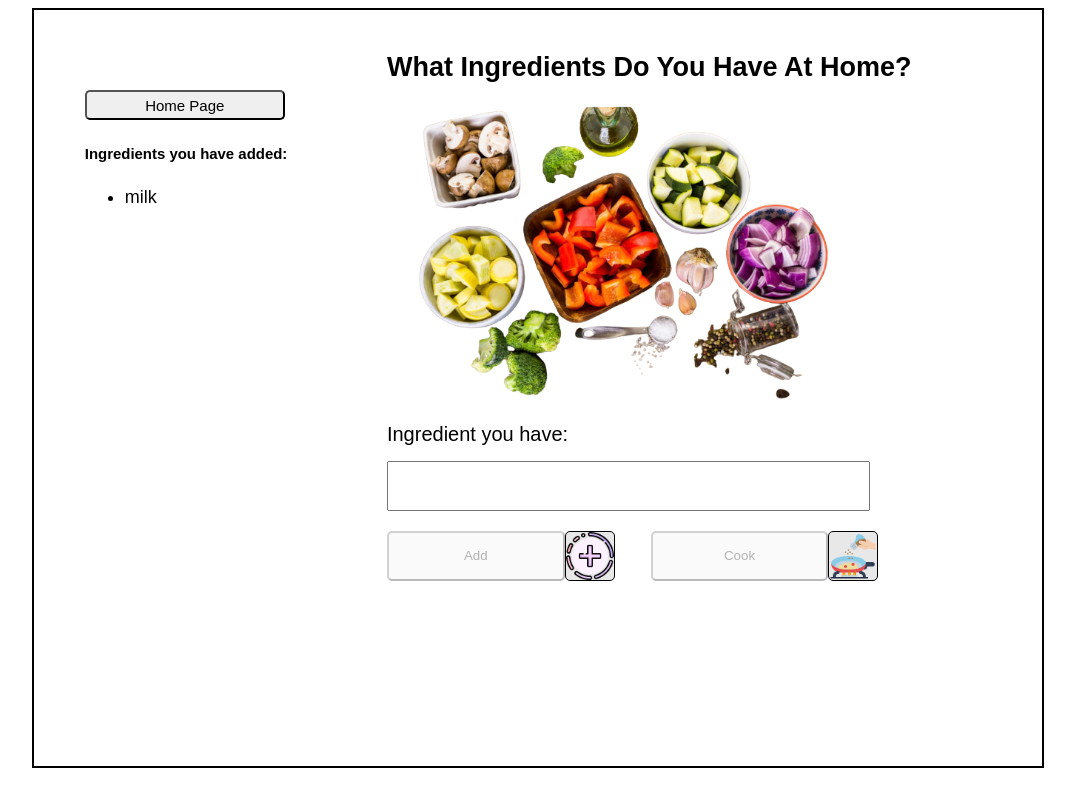
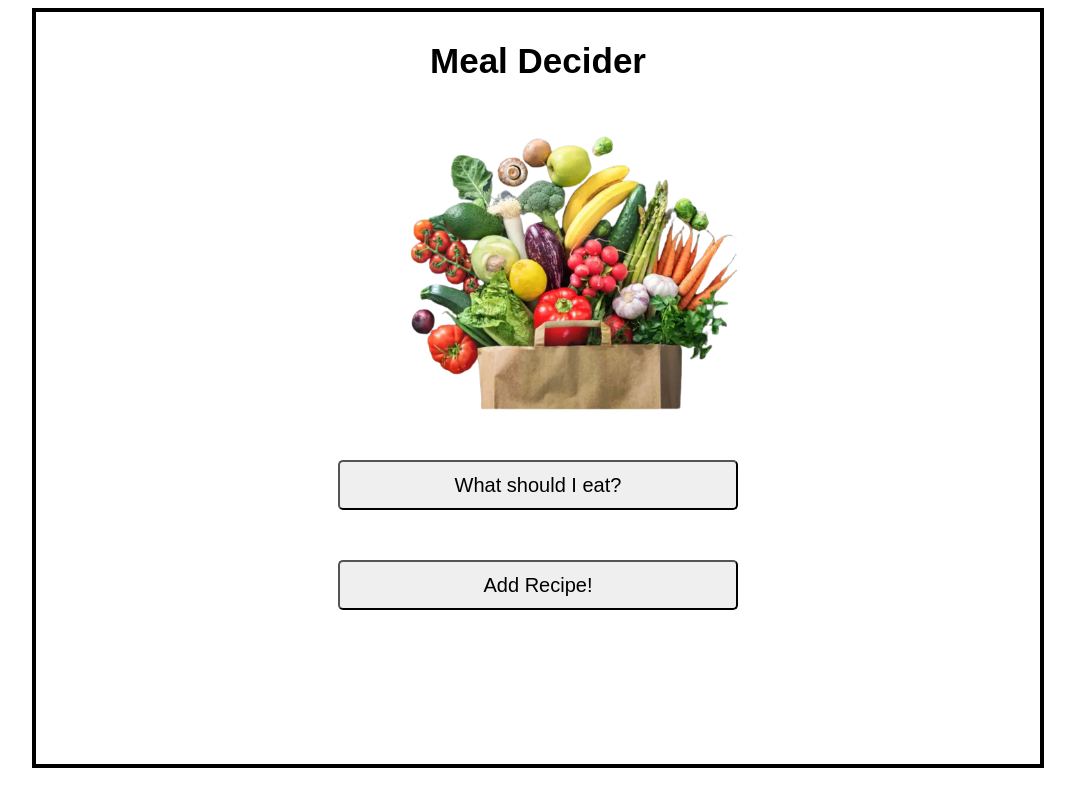
Before and after one commit to happyzhu-tech/mvp, a React app: page / in a window 1280 px wide. Shown: the whole page, without its empty margins (102-1177 px from the left). Built offline with nearby package versions, Linux system fonts and the light colour scheme; the HTML template or start-up script is replaced by a standard one.

Commit message:
users are able to switch between homepage and ingredient page

```diff
--- a/client/src/components/AddIngredient/AddIngredient.jsx
+++ b/client/src/components/AddIngredient/AddIngredient.jsx
@@ -7,7 +7,6 @@ import { GlobalContext } from '../App.jsx';
 
 const AddIngredient = () => {
   const globalData = useContext(GlobalContext);
-  // const [ingredients, setIngredients] = useState([]); // global
   const [inputValue, setInputValue] = useState('');
 
   const inputChangeHandler = (event) => {
@@ -16,10 +15,10 @@ const AddIngredient = () => {
 
   const addClickHandler = (event) => {
     event.preventDefault();
-    const newArr = ingredients.slice();
+    const newArr = globalData.state.ingredients.slice();
     newArr.push(inputValue);
     //dispatch
-
+    globalData.dispatch({ type: 'updateIngredients', data: newArr });
     setInputValue('');
   };
 
--- a/client/src/components/App.jsx
+++ b/client/src/components/App.jsx
@@ -6,12 +6,18 @@ import style from './App.module.css';
 
 const initialState = {
   ingredients: [],
+  isHomePage: true,
+  isIngredientPage: false,
 };
 
 const reducer = (state, action) => {
   switch (action.type) {
     case 'updateIngredients':
       return { ...state, ingredients: action.data };
+    case 'updateIsHomePage':
+      return { ...state, isHomePage: action.data };
+    case 'updateIsIngredientPage':
+      return { ...state, isIngredientPage: action.data };
     default:
       return state;
   }
@@ -25,11 +31,11 @@ const App = () => {
   return (
     <div className={style.container}>
       <GlobalContext.Provider value={{ state, dispatch }}>
-        {/* <HomePage /> */}
-        <div className={style.mainContent}>
+        {state.isHomePage && <HomePage />}
+        {state.isIngredientPage && <div className={style.mainContent}>
           <SideBar />
           <AddIngredient />
-        </div>
+        </div>}
       </GlobalContext.Provider>
     </div>
   );
--- a/client/src/components/HomePage/HomePage.jsx
+++ b/client/src/components/HomePage/HomePage.jsx
@@ -1,13 +1,22 @@
-import React from 'react';
+import React, { useContext } from 'react';
 import style from './HomePage.module.css';
 import logo from './logo.png';
+import { GlobalContext } from '../App.jsx';
 
 const HomePage = () => {
+  const globalData = useContext(GlobalContext);
+
+  const gotoIngredientPageHandler = (event) => {
+    event.preventDefault();
+    globalData.dispatch({ type: 'updateIsIngredientPage', data: true });
+    globalData.dispatch({ type: 'updateIsHomePage', data: false });
+  };
+
   return (
     <div className={style.homePage}>
       <h2 className={style.title}>Meal Decider</h2>
       <img src={logo} className={style.logo}></img>
-      <button className={style.button}>What should I eat?</button>
+      <button className={style.button} onClick={gotoIngredientPageHandler}>What should I eat?</button>
       <button className={style.button}>Add Recipe!</button>
     </div>
   );
--- a/client/src/components/SideBar/SideBar.jsx
+++ b/client/src/components/SideBar/SideBar.jsx
@@ -1,10 +1,19 @@
-import React from 'react';
+import React, { useContext } from 'react';
 import style from './SideBar.module.css';
+import { GlobalContext } from '../App.jsx';
 
 const SideBar = () => {
+  const globalData = useContext(GlobalContext);
+
+  const backToHomePageHandler = (event) => {
+    event.preventDefault();
+    globalData.dispatch({ type: 'updateIsIngredientPage', data: false });
+    globalData.dispatch({ type: 'updateIsHomePage', data: true });
+  };
+
   return (
     <div className={style.sideBar}>
-      <button className={style.button}>Home Page</button>
+      <button className={style.button} onClick={backToHomePageHandler}>Home Page</button>
       <h5>Ingredients you have added:</h5>
       <ul>
         <li>milk</li>
--- a/package.json
+++ b/package.json
@@ -5,8 +5,7 @@
   "main": "index.js",
   "scripts": {
     "start:dev": "nodemon server/index.js",
-    "react:dev": "webpack --watch",
-    "test": "echo \"Error: no test specified\" && exit 1"
+    "react:dev": "webpack --watch"
   },
   "repository": {
     "type": "git",
```
